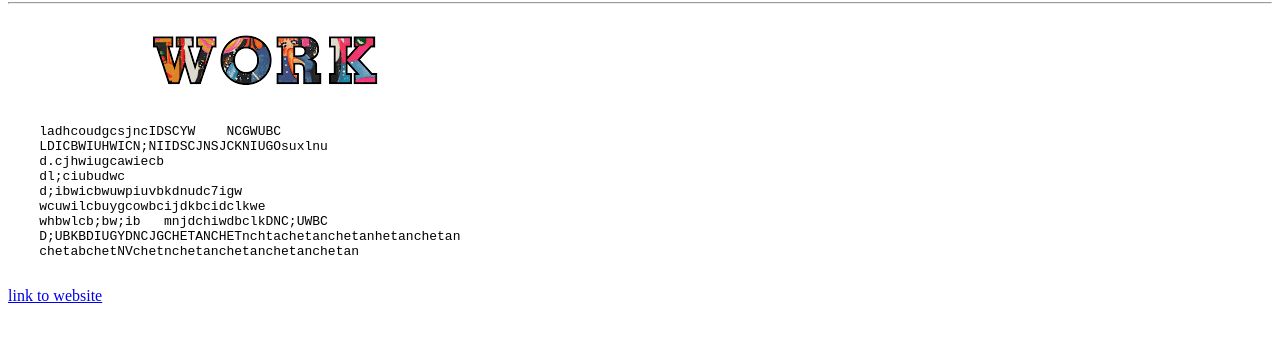
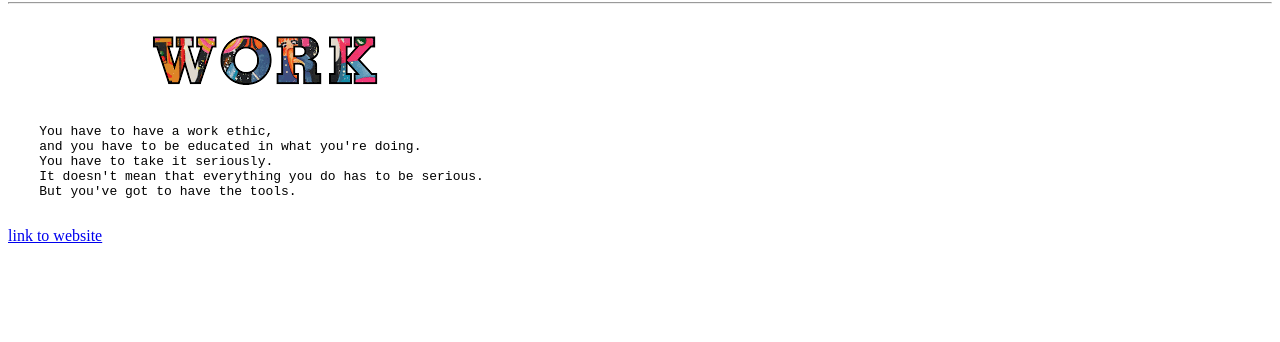
Before and after one commit to batrachetan/basic-website-pages, a plain HTML site: page index.html in a window 1280 px wide. Shown: the part 78-420 px from the top of the page. Drawn offline with Linux system fonts and the light colour scheme.

Commit message:
Content Changed

```diff
--- a/index.html
+++ b/index.html
@@ -6,16 +6,12 @@
 <hr>
     <img src="images.png">
     <pre>
-    ladhcoudgcsjncIDSCYW    NCGWUBC
-    LDICBWIUHWICN;NIIDSCJNSJCKNIUGOsuxlnu
-    d.cjhwiugcawiecb
-    dl;ciubudwc
-    d;ibwicbwuwpiuvbkdnudc7igw
-    wcuwilcbuygcowbcijdkbcidclkwe
-    whbwlcb;bw;ib   mnjdchiwdbclkDNC;UWBC
-    D;UBKBDIUGYDNCJGCHETANCHETnchtachetanchetanhetanchetan
-    chetabchetNVchetnchetanchetanchetanchetan
+    You have to have a work ethic,
+    and you have to be educated in what you're doing.
+    You have to take it seriously.
+    It doesn't mean that everything you do has to be serious.
+    But you've got to have the tools.
     </pre>
-    <a href="www.traineebase.co.in">link to website</a>
+    <a href="http://traineebases.herokuapp.com/">link to website</a>
 </body>
 </html>
```
